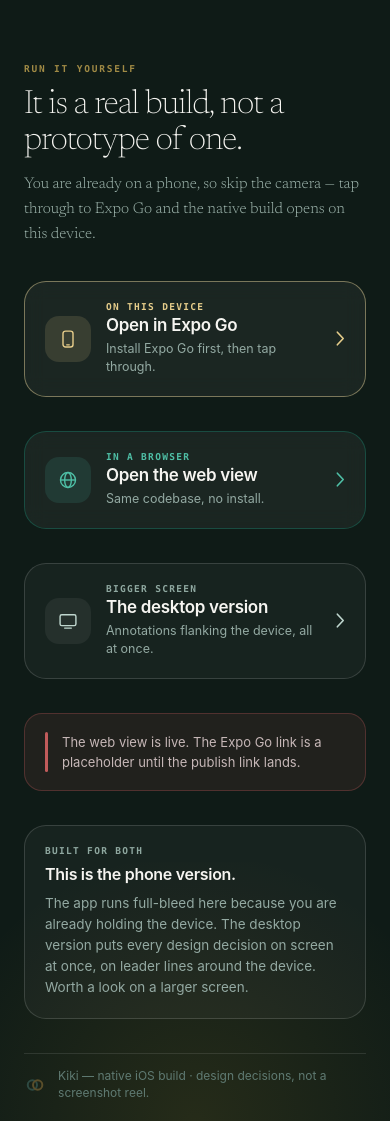
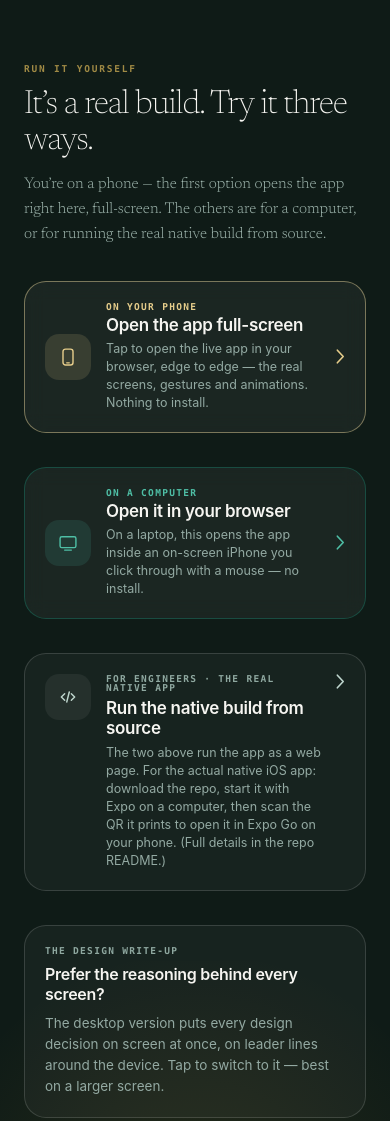
Before and after one commit to hrbohra/kiki-showcase, a website: page index.html in a window 390 px wide. Shown: the part 1720-2841 px from the top of the page. Drawn offline with Linux system fonts and the light colour scheme.

Commit message:
Run-it section: three device-ordered options (computer / phone / native-from-source), clearly explained

```diff
--- a/index.html
+++ b/index.html
@@ -561,32 +561,51 @@
     <div style="position:relative; max-width:1100px; margin:0 auto; display:flex; flex-direction:column; gap:48px;">
       <div data-rv="30" style="display:flex; flex-direction:column; gap:16px;">
         <span style="font:700 10.5px/1 ui-monospace,Menlo,monospace; letter-spacing:2px; text-transform:uppercase; color:#FFE7A8;">Run it yourself</span>
-        <h2 style="margin:0; max-width:22ch; font:200 clamp(34px,3.8vw,52px)/1.08 'Newsreader',Georgia,serif; letter-spacing:-1.5px; color:#F6F5F1;">It is a real build, not a prototype of one.</h2>
-        <p style="margin:0; max-width:62ch; font:300 17px/28px 'Newsreader',Georgia,serif; color:#9BB2AA; text-wrap:pretty;">Point a camera at the left code to open the build in Expo Go on your own iPhone — real gestures, real safe areas, real haptics. The right code opens the same app in a browser if you would rather just click through.</p>
+        <h2 style="margin:0; max-width:24ch; font:200 clamp(34px,3.8vw,52px)/1.08 'Newsreader',Georgia,serif; letter-spacing:-1.5px; color:#F6F5F1;">It’s a real build. Try it three ways.</h2>
+        <p style="margin:0; max-width:64ch; font:300 17px/28px 'Newsreader',Georgia,serif; color:#9BB2AA; text-wrap:pretty;">Same app, three doors in — pick whichever matches where you are. The first two open in a browser with nothing to install; the last runs the actual native build from source.</p>
       </div>
 
-      <div class="qr-grid" style="display:grid; grid-template-columns:repeat(2,minmax(0,1fr)); gap:24px;">
-        <div data-rv="31" style="display:flex; gap:24px; padding:28px; background:rgba(255,255,255,0.05); border:1px solid rgba(230,205,139,0.24); border-radius:24px; align-items:center; backdrop-filter:blur(10px);">
-          <span style="width:150px; height:150px; border-radius:16px; background:#F6F5F1; display:flex; align-items:center; justify-content:center; flex:none; overflow:hidden; box-shadow:0 4px 16px rgba(0,0,0,0.28);">
-            <img id="qrExpo" src="assets/qr-expo.png" alt="Expo Go QR" style="width:150px; height:150px; display:block; object-fit:contain;">
+      <div style="display:flex; flex-direction:column; gap:16px;">
+
+        <!-- 1 · On this computer (you're reading this on one) -->
+        <a data-rv="31" href="/try" style="display:flex; gap:22px; align-items:center; padding:24px 26px; background:rgba(255,255,255,0.05); border:1px solid rgba(23,165,137,0.30); border-radius:22px; backdrop-filter:blur(10px);">
+          <span style="width:54px; height:54px; border-radius:15px; background:rgba(79,191,166,0.13); display:flex; align-items:center; justify-content:center; flex:none;">
+            <svg width="26" height="26" viewBox="0 0 24 24"><rect x="2.5" y="4" width="19" height="13" rx="2" fill="none" stroke="#4FBFA6" stroke-width="1.7"></rect><line x1="8" y1="20.5" x2="16" y2="20.5" stroke="#4FBFA6" stroke-width="1.7" stroke-linecap="round"></line></svg>
           </span>
-          <span style="display:flex; flex-direction:column; gap:9px;">
-            <span style="font:700 10.5px/1 ui-monospace,Menlo,monospace; letter-spacing:1.3px; text-transform:uppercase; color:#E6CD8B;">On device</span>
-            <span style="font:600 20px/1.2 -apple-system,sans-serif; letter-spacing:-0.3px; color:#F6F5F1;">Open in Expo Go</span>
-            <span style="font:400 14px/21px -apple-system,sans-serif; color:#93A9A2;">Install Expo Go, scan, and the native build loads on your phone.</span>
-            <a id="expoLink" href="#" style="font:700 13.5px/1 -apple-system,sans-serif;">Open in Expo Go ›</a>
+          <span style="flex:1; min-width:0; display:flex; flex-direction:column; gap:5px;">
+            <span style="font:700 10.5px/1 ui-monospace,Menlo,monospace; letter-spacing:1.3px; text-transform:uppercase; color:#4FBFA6;">On this computer</span>
+            <span style="font:600 20px/1.2 -apple-system,sans-serif; letter-spacing:-0.3px; color:#F6F5F1;">Open it in your browser</span>
+            <span style="font:400 14px/21px -apple-system,sans-serif; color:#93A9A2;">The live app opens right here, inside an on-screen iPhone you click through with your mouse — every screen and animation, nothing to install. Easiest way to look right now.</span>
+          </span>
+          <span style="font:700 13.5px/1 -apple-system,sans-serif; color:#4FBFA6; flex:none;">Open ›</span>
+        </a>
+
+        <!-- 2 · On your phone (scan) -->
+        <div data-rv="32" style="display:flex; gap:24px; align-items:center; padding:24px 26px; background:rgba(255,255,255,0.05); border:1px solid rgba(230,205,139,0.24); border-radius:22px; backdrop-filter:blur(10px);">
+          <span style="width:118px; height:118px; border-radius:14px; background:#F6F5F1; display:flex; align-items:center; justify-content:center; flex:none; overflow:hidden; box-shadow:0 4px 16px rgba(0,0,0,0.28);">
+            <img src="assets/qr-try.png" alt="QR code to open the app on your phone" style="width:118px; height:118px; display:block; object-fit:contain;">
+          </span>
+          <span style="flex:1; min-width:0; display:flex; flex-direction:column; gap:5px;">
+            <span style="font:700 10.5px/1 ui-monospace,Menlo,monospace; letter-spacing:1.3px; text-transform:uppercase; color:#E6CD8B;">On your phone</span>
+            <span style="font:600 20px/1.2 -apple-system,sans-serif; letter-spacing:-0.3px; color:#F6F5F1;">Scan to open on your phone</span>
+            <span style="font:400 14px/21px -apple-system,sans-serif; color:#93A9A2;">Point your phone’s camera at the code — the same live app opens full-screen in your phone’s browser, edge to edge, exactly as it looks on iOS. No app to install.</span>
+            <a href="/try" style="font:700 13.5px/1 -apple-system,sans-serif; color:#E6CD8B;">…or open the link ›</a>
           </span>
         </div>
 
-        <div data-rv="32" style="display:flex; gap:24px; padding:28px; background:rgba(255,255,255,0.05); border:1px solid rgba(23,165,137,0.30); border-radius:24px; align-items:center; backdrop-filter:blur(10px);">
-          <span style="width:150px; height:150px; border-radius:16px; background:#F6F5F1; display:flex; align-items:center; justify-content:center; flex:none; overflow:hidden; box-shadow:0 4px 16px rgba(0,0,0,0.28);">
-            <img id="qrWeb" src="assets/qr-web.png" alt="Web build QR" style="width:150px; height:150px; display:block; object-fit:contain;">
+        <!-- 3 · Engineers: run the native build from source (lowest) -->
+        <div data-rv="33" style="display:flex; gap:22px; align-items:flex-start; padding:24px 26px; background:rgba(255,255,255,0.035); border:1px solid rgba(255,255,255,0.14); border-radius:22px;">
+          <span style="width:54px; height:54px; border-radius:15px; background:rgba(255,255,255,0.06); display:flex; align-items:center; justify-content:center; flex:none;">
+            <svg width="26" height="26" viewBox="0 0 24 24"><path d="M8 8 L4 12 L8 16" fill="none" stroke="#BFD6CE" stroke-width="1.7" stroke-linecap="round" stroke-linejoin="round"></path><path d="M16 8 L20 12 L16 16" fill="none" stroke="#BFD6CE" stroke-width="1.7" stroke-linecap="round" stroke-linejoin="round"></path><line x1="13.5" y1="6" x2="10.5" y2="18" stroke="#BFD6CE" stroke-width="1.7" stroke-linecap="round"></line></svg>
           </span>
-          <span style="display:flex; flex-direction:column; gap:9px;">
-            <span style="font:700 10.5px/1 ui-monospace,Menlo,monospace; letter-spacing:1.3px; text-transform:uppercase; color:#4FBFA6;">In a browser</span>
-            <span style="font:600 20px/1.2 -apple-system,sans-serif; letter-spacing:-0.3px; color:#F6F5F1;">Open the web view</span>
-            <span style="font:400 14px/21px -apple-system,sans-serif; color:#93A9A2;">The same codebase running on the web, for a quick look with no install.</span>
-            <a id="webLink" href="/app/" style="font:700 13.5px/1 -apple-system,sans-serif; color:#4FBFA6;">Open the web app ›</a>
+          <span style="flex:1; min-width:0; display:flex; flex-direction:column; gap:9px;">
+            <span style="font:700 10.5px/1 ui-monospace,Menlo,monospace; letter-spacing:1.3px; text-transform:uppercase; color:#8FA8A0;">For engineers · the real native app</span>
+            <span style="font:600 20px/1.2 -apple-system,sans-serif; letter-spacing:-0.3px; color:#F6F5F1;">Run the native build from source</span>
+            <span style="font:400 14px/21px -apple-system,sans-serif; color:#93A9A2;">The two options above run the app as a web page. To run the <em>actual native iOS app</em>: download the repo, start it with Expo on your computer, then scan the QR that Expo prints — the native build opens in the free Expo Go app on your phone. (A permanent App Store / TestFlight install is the only step that needs a paid Apple Developer account.)</span>
+            <span style="font:600 12.5px/1.7 ui-monospace,Menlo,monospace; color:#BFD6CE; background:rgba(0,0,0,0.28); border:1px solid rgba(255,255,255,0.10); border-radius:10px; padding:12px 14px; white-space:pre; overflow-x:auto;">git clone https://github.com/hrbohra/kiki-ios
+cd kiki-ios && npm install
+npx expo start        # then scan the QR with Expo Go</span>
+            <a href="https://github.com/hrbohra/kiki-ios" style="font:700 13.5px/1 -apple-system,sans-serif; color:#BFD6CE;">View the repo on GitHub ›</a>
           </span>
         </div>
       </div>
@@ -984,51 +1003,50 @@
     <div style="position:relative; display:flex; flex-direction:column; gap:34px;">
       <div data-rv="30" style="display:flex; flex-direction:column; gap:13px;">
         <span style="font:700 9.5px/1 ui-monospace,Menlo,monospace; letter-spacing:1.8px; text-transform:uppercase; color:#A08A45;">Run it yourself</span>
-        <h2 style="margin:0; font:200 clamp(30px,8.6vw,42px)/1.08 'Newsreader',Georgia,serif; letter-spacing:-1.1px; color:#F6F5F1;">It is a real build, not a prototype of one.</h2>
-        <p style="margin:0; font:300 15.5px/25px 'Newsreader',Georgia,serif; color:#9BB2AA; text-wrap:pretty;">You are already on a phone, so skip the camera — tap through to Expo Go and the native build opens on this device.</p>
+        <h2 style="margin:0; font:200 clamp(30px,8.6vw,42px)/1.08 'Newsreader',Georgia,serif; letter-spacing:-1.1px; color:#F6F5F1;">It’s a real build. Try it three ways.</h2>
+        <p style="margin:0; font:300 15.5px/25px 'Newsreader',Georgia,serif; color:#9BB2AA; text-wrap:pretty;">You’re on a phone — the first option opens the app right here, full-screen. The others are for a computer, or for running the real native build from source.</p>
       </div>
-      <a id="mExpo" data-rv="31" href="#" style="display:flex; align-items:center; gap:15px; padding:20px; background:rgba(255,255,255,0.05); border:1px solid rgba(255,231,168,0.42); border-radius:22px; backdrop-filter:blur(10px);">
+      <!-- 1 · On your phone (you're on one) -->
+      <a data-rv="31" href="/try" style="display:flex; align-items:center; gap:15px; padding:20px; background:rgba(255,255,255,0.05); border:1px solid rgba(255,231,168,0.42); border-radius:22px; backdrop-filter:blur(10px);">
         <span style="width:46px; height:46px; border-radius:14px; background:rgba(230,205,139,0.14); display:flex; align-items:center; justify-content:center; flex:none;">
           <svg width="20" height="20" viewBox="0 0 24 24"><rect x="6" y="2.5" width="12" height="19" rx="3" fill="none" stroke="#E6CD8B" stroke-width="1.7"></rect><line x1="10.5" y1="19" x2="13.5" y2="19" stroke="#E6CD8B" stroke-width="1.7" stroke-linecap="round"></line></svg>
         </span>
         <span style="flex:1; min-width:0; display:flex; flex-direction:column; gap:4px;">
-          <span style="font:700 9.5px/1 ui-monospace,Menlo,monospace; letter-spacing:1.3px; text-transform:uppercase; color:#E6CD8B;">On this device</span>
-          <span style="font:600 17px/1.2 -apple-system,sans-serif; letter-spacing:-0.3px; color:#F6F5F1;">Open in Expo Go</span>
-          <span style="font:400 12.5px/18px -apple-system,sans-serif; color:#93A9A2;">Install Expo Go first, then tap through.</span>
+          <span style="font:700 9.5px/1 ui-monospace,Menlo,monospace; letter-spacing:1.3px; text-transform:uppercase; color:#E6CD8B;">On your phone</span>
+          <span style="font:600 17px/1.2 -apple-system,sans-serif; letter-spacing:-0.3px; color:#F6F5F1;">Open the app full-screen</span>
+          <span style="font:400 12.5px/18px -apple-system,sans-serif; color:#93A9A2;">Tap to open the live app in your browser, edge to edge — the real screens, gestures and animations. Nothing to install.</span>
         </span>
         <svg width="9" height="15" viewBox="0 0 10 16" style="flex:none;"><path d="M1.5 1 L8 8 L1.5 15" fill="none" stroke="#E6CD8B" stroke-width="1.8" stroke-linecap="round" stroke-linejoin="round"></path></svg>
       </a>
-      <a id="mWeb" data-rv="32" href="/app/" style="display:flex; align-items:center; gap:15px; padding:20px; background:rgba(255,255,255,0.05); border:1px solid rgba(23,165,137,0.30); border-radius:22px; backdrop-filter:blur(10px);">
+      <!-- 2 · On a computer -->
+      <a data-rv="32" href="/try" style="display:flex; align-items:center; gap:15px; padding:20px; background:rgba(255,255,255,0.05); border:1px solid rgba(23,165,137,0.30); border-radius:22px; backdrop-filter:blur(10px);">
         <span style="width:46px; height:46px; border-radius:14px; background:rgba(79,191,166,0.13); display:flex; align-items:center; justify-content:center; flex:none;">
-          <svg width="20" height="20" viewBox="0 0 24 24"><circle cx="12" cy="12" r="9" fill="none" stroke="#4FBFA6" stroke-width="1.7"></circle><ellipse cx="12" cy="12" rx="4" ry="9" fill="none" stroke="#4FBFA6" stroke-width="1.7"></ellipse><line x1="3.2" y1="12" x2="20.8" y2="12" stroke="#4FBFA6" stroke-width="1.7"></line></svg>
+          <svg width="20" height="20" viewBox="0 0 24 24"><rect x="2.5" y="4.5" width="19" height="13" rx="2" fill="none" stroke="#4FBFA6" stroke-width="1.7"></rect><line x1="8" y1="20.5" x2="16" y2="20.5" stroke="#4FBFA6" stroke-width="1.7" stroke-linecap="round"></line></svg>
         </span>
         <span style="flex:1; min-width:0; display:flex; flex-direction:column; gap:4px;">
-          <span style="font:700 9.5px/1 ui-monospace,Menlo,monospace; letter-spacing:1.3px; text-transform:uppercase; color:#4FBFA6;">In a browser</span>
-          <span style="font:600 17px/1.2 -apple-system,sans-serif; letter-spacing:-0.3px; color:#F6F5F1;">Open the web view</span>
-          <span style="font:400 12.5px/18px -apple-system,sans-serif; color:#93A9A2;">Same codebase, no install.</span>
+          <span style="font:700 9.5px/1 ui-monospace,Menlo,monospace; letter-spacing:1.3px; text-transform:uppercase; color:#4FBFA6;">On a computer</span>
+          <span style="font:600 17px/1.2 -apple-system,sans-serif; letter-spacing:-0.3px; color:#F6F5F1;">Open it in your browser</span>
+          <span style="font:400 12.5px/18px -apple-system,sans-serif; color:#93A9A2;">On a laptop, this opens the app inside an on-screen iPhone you click through with a mouse — no install.</span>
         </span>
         <svg width="9" height="15" viewBox="0 0 10 16" style="flex:none;"><path d="M1.5 1 L8 8 L1.5 15" fill="none" stroke="#4FBFA6" stroke-width="1.8" stroke-linecap="round" stroke-linejoin="round"></path></svg>
       </a>
-      <a href="?view=desktop" data-rv="33" style="display:flex; align-items:center; gap:15px; padding:20px; background:rgba(255,255,255,0.035); border:1px solid rgba(255,255,255,0.14); border-radius:22px;">
+      <!-- 3 · Engineers: native build from source (lowest) -->
+      <a data-rv="33" href="https://github.com/hrbohra/kiki-ios" style="display:flex; align-items:flex-start; gap:15px; padding:20px; background:rgba(255,255,255,0.035); border:1px solid rgba(255,255,255,0.14); border-radius:22px;">
         <span style="width:46px; height:46px; border-radius:14px; background:rgba(255,255,255,0.06); display:flex; align-items:center; justify-content:center; flex:none;">
-          <svg width="20" height="20" viewBox="0 0 24 24"><rect x="2.5" y="4.5" width="19" height="13" rx="2" fill="none" stroke="#BFD6CE" stroke-width="1.7"></rect><line x1="8" y1="20.5" x2="16" y2="20.5" stroke="#BFD6CE" stroke-width="1.7" stroke-linecap="round"></line></svg>
+          <svg width="20" height="20" viewBox="0 0 24 24"><path d="M8 8 L4 12 L8 16" fill="none" stroke="#BFD6CE" stroke-width="1.7" stroke-linecap="round" stroke-linejoin="round"></path><path d="M16 8 L20 12 L16 16" fill="none" stroke="#BFD6CE" stroke-width="1.7" stroke-linecap="round" stroke-linejoin="round"></path><line x1="13.5" y1="6" x2="10.5" y2="18" stroke="#BFD6CE" stroke-width="1.7" stroke-linecap="round"></line></svg>
         </span>
-        <span style="flex:1; min-width:0; display:flex; flex-direction:column; gap:4px;">
-          <span style="font:700 9.5px/1 ui-monospace,Menlo,monospace; letter-spacing:1.3px; text-transform:uppercase; color:#8FA8A0;">Bigger screen</span>
-          <span style="font:600 17px/1.2 -apple-system,sans-serif; letter-spacing:-0.3px; color:#F6F5F1;">The desktop version</span>
-          <span style="font:400 12.5px/18px -apple-system,sans-serif; color:#93A9A2;">Annotations flanking the device, all at once.</span>
+        <span style="flex:1; min-width:0; display:flex; flex-direction:column; gap:5px;">
+          <span style="font:700 9.5px/1 ui-monospace,Menlo,monospace; letter-spacing:1.3px; text-transform:uppercase; color:#8FA8A0;">For engineers · the real native app</span>
+          <span style="font:600 17px/1.2 -apple-system,sans-serif; letter-spacing:-0.3px; color:#F6F5F1;">Run the native build from source</span>
+          <span style="font:400 12.5px/18px -apple-system,sans-serif; color:#93A9A2;">The two above run the app as a web page. For the actual native iOS app: download the repo, start it with Expo on a computer, then scan the QR it prints to open it in Expo Go on your phone. (Full details in the repo README.)</span>
         </span>
         <svg width="9" height="15" viewBox="0 0 10 16" style="flex:none;"><path d="M1.5 1 L8 8 L1.5 15" fill="none" stroke="#BFD6CE" stroke-width="1.8" stroke-linecap="round" stroke-linejoin="round"></path></svg>
       </a>
-      <div data-rv="34" style="display:flex; align-items:flex-start; gap:14px; padding:18px 20px; background:rgba(193,91,91,0.10); border:1px solid rgba(193,91,91,0.30); border-radius:18px;">
-        <span style="width:3px; align-self:stretch; border-radius:2px; background:#C15B5B; display:block; flex:none;"></span>
-        <span style="font:400 13px/20px -apple-system,sans-serif; color:#C6B7B7;">The web view is live. The Expo Go link is a placeholder until the publish link lands.</span>
-      </div>
-      <div data-rv="35" style="display:flex; flex-direction:column; gap:9px; padding:20px; background:rgba(255,255,255,0.035); border:1px solid rgba(255,255,255,0.14); border-radius:22px;">
-        <span style="font:700 9.5px/1 ui-monospace,Menlo,monospace; letter-spacing:1.3px; text-transform:uppercase; color:#8FA8A0;">Built for both</span>
-        <span style="font:600 16px/1.25 -apple-system,sans-serif; letter-spacing:-0.3px; color:#F6F5F1;">This is the phone version.</span>
-        <span style="font:400 13.5px/21px -apple-system,sans-serif; color:#93A9A2; text-wrap:pretty;">The app runs full-bleed here because you are already holding the device. The desktop version puts every design decision on screen at once, on leader lines around the device. Worth a look on a larger screen.</span>
-      </div>
+      <a data-rv="35" href="?view=desktop" style="display:flex; flex-direction:column; gap:9px; padding:20px; background:rgba(255,255,255,0.035); border:1px solid rgba(255,255,255,0.14); border-radius:22px;">
+        <span style="font:700 9.5px/1 ui-monospace,Menlo,monospace; letter-spacing:1.3px; text-transform:uppercase; color:#8FA8A0;">The design write-up</span>
+        <span style="font:600 16px/1.25 -apple-system,sans-serif; letter-spacing:-0.3px; color:#F6F5F1;">Prefer the reasoning behind every screen?</span>
+        <span style="font:400 13.5px/21px -apple-system,sans-serif; color:#93A9A2; text-wrap:pretty;">The desktop version puts every design decision on screen at once, on leader lines around the device. Tap to switch to it — best on a larger screen.</span>
+      </a>
       <div style="display:flex; align-items:center; gap:12px; padding-top:14px; border-top:1px solid rgba(255,255,255,0.10);">
         <svg width="26" height="16" viewBox="0 0 100 60"><circle cx="38" cy="30" r="21" fill="none" stroke="#2E4A43" stroke-width="9"></circle><circle cx="62" cy="30" r="21" fill="none" stroke="#5A4E2A" stroke-width="9"></circle></svg>
         <span style="font:400 12px/1.4 -apple-system,sans-serif; color:#5F7A72;">Kiki — native iOS build · design decisions, not a screenshot reel.</span>
```
Also changed, not shown: assets/qr-try.png (added).
